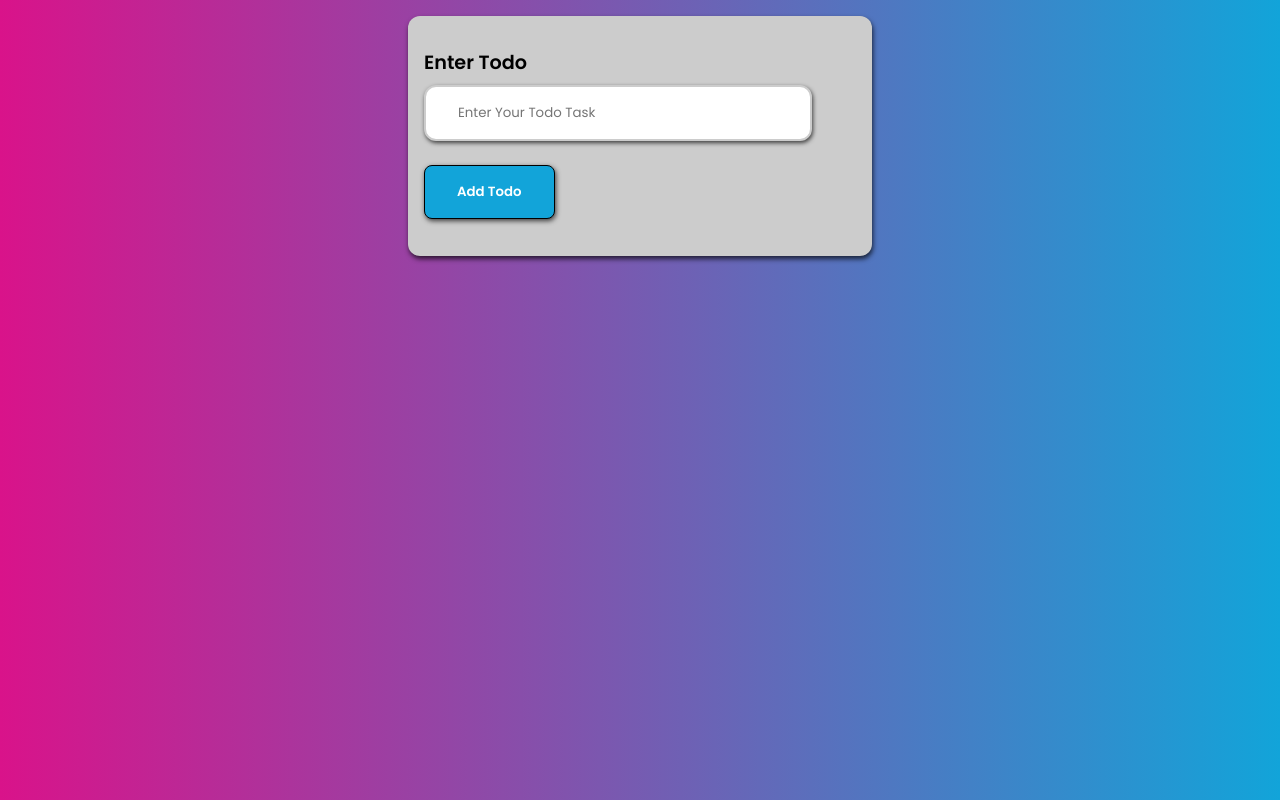
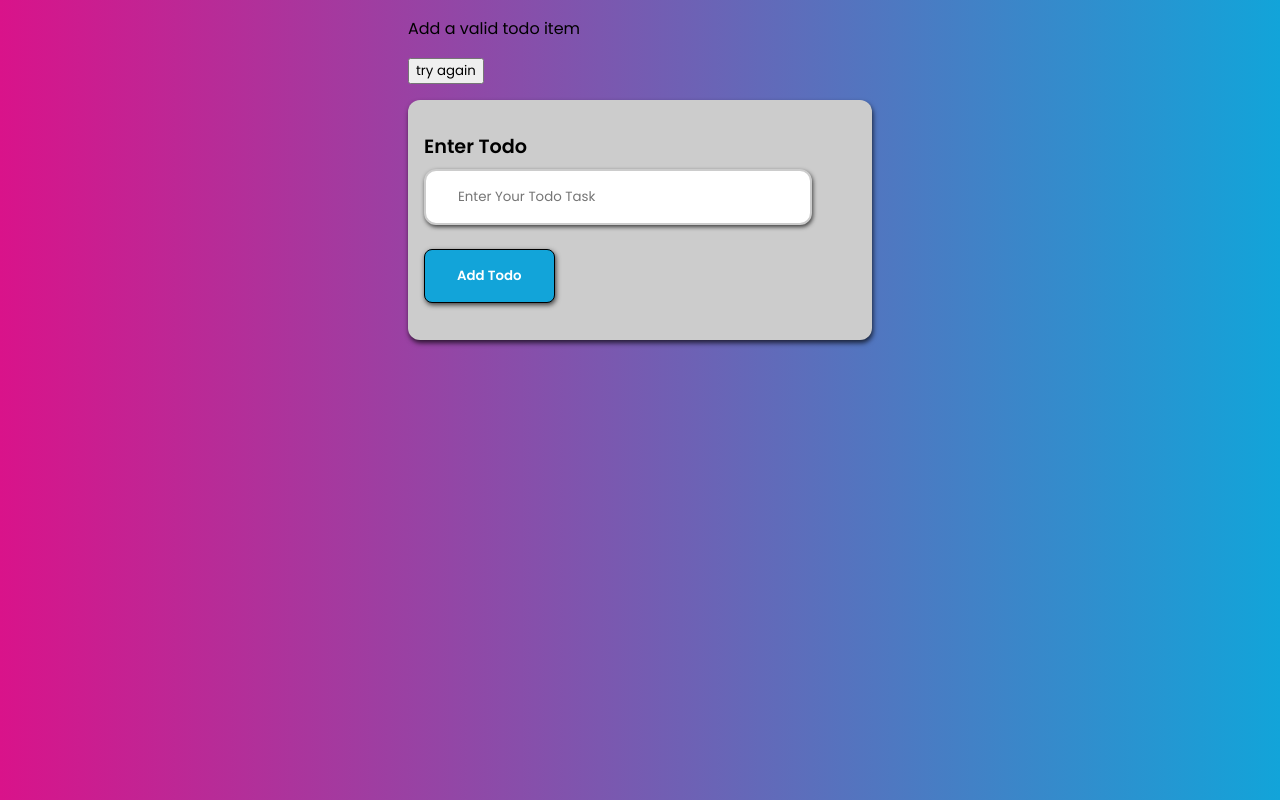
Before and after one commit to AmolShelke2/TodoList-v2, a React (Create React App) app: page / in a window 1280 px wide. Built offline with nearby package versions, Linux system fonts and the light colour scheme.

Commit message:
Feat: Adding a ErrorModal component

```diff
--- a/src/App.js
+++ b/src/App.js
@@ -1,4 +1,5 @@
 import React, { useState } from 'react';
+import { ErrorModal } from './components/errorModal/ErrorModal';
 
 import TodoForm from './components/todoForm';
 import TodoLists from './components/todoLists/TodoLists';
@@ -26,6 +27,7 @@ const App = () => {
 
   return (
     <React.Fragment>
+      <ErrorModal />
       <TodoForm onAddTodo={addTodos} />
       <TodoLists items={todos} onDeleteTodoItem={deleteTodoItem} />
     </React.Fragment>
--- /dev/null
+++ b/src/components/errorModal/ErrorModal.js
@@ -0,0 +1,10 @@
+import React from 'react';
+
+export const ErrorModal = () => {
+  return (
+    <div className="error-modal">
+      <p>Add a valid todo item</p>
+      <button className="close-error-modal">try again</button>
+    </div>
+  );
+};
--- /dev/null
+++ b/src/components/errorModal/index.js
@@ -0,0 +1,3 @@
+import { ErrorModal } from './ErrorModal';
+
+export default ErrorModal;
```
Also changed, not shown: src/components/errorModal/ErrorModal.css (added).
